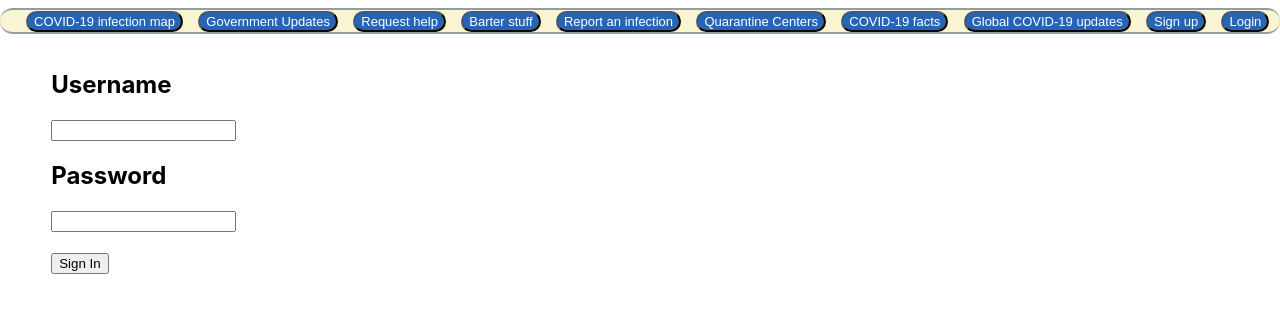
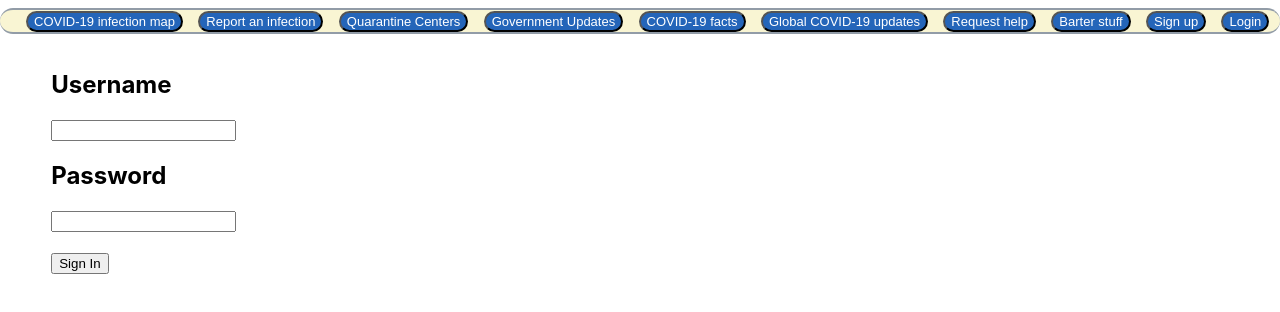
Before and after one commit to chinomnsoawazie/AfroPanTrack-frontend, a React (Create React App) app in the folder afroPanTrack-frontend/: page /login in a window 1280 px wide. Shown: the top 312 px of the page. Built offline with nearby package versions, Linux system fonts and the light colour scheme; no server answers; what google-maps-react would draw is missing.

Commit message:
some modificaitons

```diff
--- a/afroPanTrack-frontend/src/containers/NavBar.js
+++ b/afroPanTrack-frontend/src/containers/NavBar.js
@@ -38,22 +38,25 @@ const NavBar = (props) => {
 
                 <div className='column'>
                     <button onClick={handleViewInfectionMap} className="nav-buttons">COVID-19 infection map</button>
-                <button onClick={() => props.history.push('/government-updates')} className="nav-buttons">Government Updates</button>
+                    <button onClick={reportInfection} className="nav-buttons">Report an infection</button>
+                </div>
+
+                <div className='column'>
+                    <button onClick={handleViewQuarantineCenters} className="nav-buttons">Quarantine Centers</button>
+                    <button onClick={() => props.history.push('/government-updates')} className="nav-buttons">Government Updates</button>
+                </div>
+
+                <div className='column'>
+                    <button onClick={() => props.history.push('/create-user')} className="nav-buttons">COVID-19 facts</button>
+                    <button onClick={() => props.history.push('/create-user')} className="nav-buttons">Global COVID-19 updates</button>
                 </div>
 
                 <div className='column'>
                     <button onClick={() => props.history.push('/create-user')} className="nav-buttons">Request help</button>
                     <button onClick={() => props.history.push('/create-user')} className="nav-buttons">Barter stuff</button>
                 </div>
-                <div className='column'>
-                    <button onClick={reportInfection} className="nav-buttons">Report an infection</button>
-                    <button onClick={handleViewQuarantineCenters} className="nav-buttons">Quarantine Centers</button>
 
-                </div>
-                <div className='column'>
-                    <button onClick={() => props.history.push('/create-user')} className="nav-buttons">COVID-19 facts</button>
-                <button onClick={() => props.history.push('/create-user')} className="nav-buttons">Global COVID-19 updates</button>
-                </div>
+
 
                 {loggedIn ?
                <>
@@ -63,7 +66,7 @@ const NavBar = (props) => {
                 </div>
                 <div className='column'>
                     <button onClick={() => props.history.push('/user-profile')} className="nav-buttons">Profile</button>
-                    <button onClick={() => logout(props.dispatch)} className="nav-buttons">logout</button>
+                    <button onClick={() => logout(props.dispatch, props.history.push)} className="nav-buttons">logout</button>
                 </div>
                </>
                 :
--- a/afroPanTrack-frontend/src/forms/SignUp.js
+++ b/afroPanTrack-frontend/src/forms/SignUp.js
@@ -52,7 +52,7 @@ export class SignUp extends Component {
                     "state": this.state.state,
                     "city": this.state.city,
                     "street_address": this.state.street_address,
-                    "admin": true
+                    // "admin": true
                 }
                 createUser(user, props)
             }else{
--- a/afroPanTrack-frontend/src/redux/actions.js
+++ b/afroPanTrack-frontend/src/redux/actions.js
@@ -92,8 +92,9 @@ export const login = (user, push, dispatch) =>{
         })
 }
 
-export const logout = (dispatch) => {
+export const logout = (dispatch, push) => {
   dispatch({type: LOGOUT})
+  push('/')
 }
 
 
```
